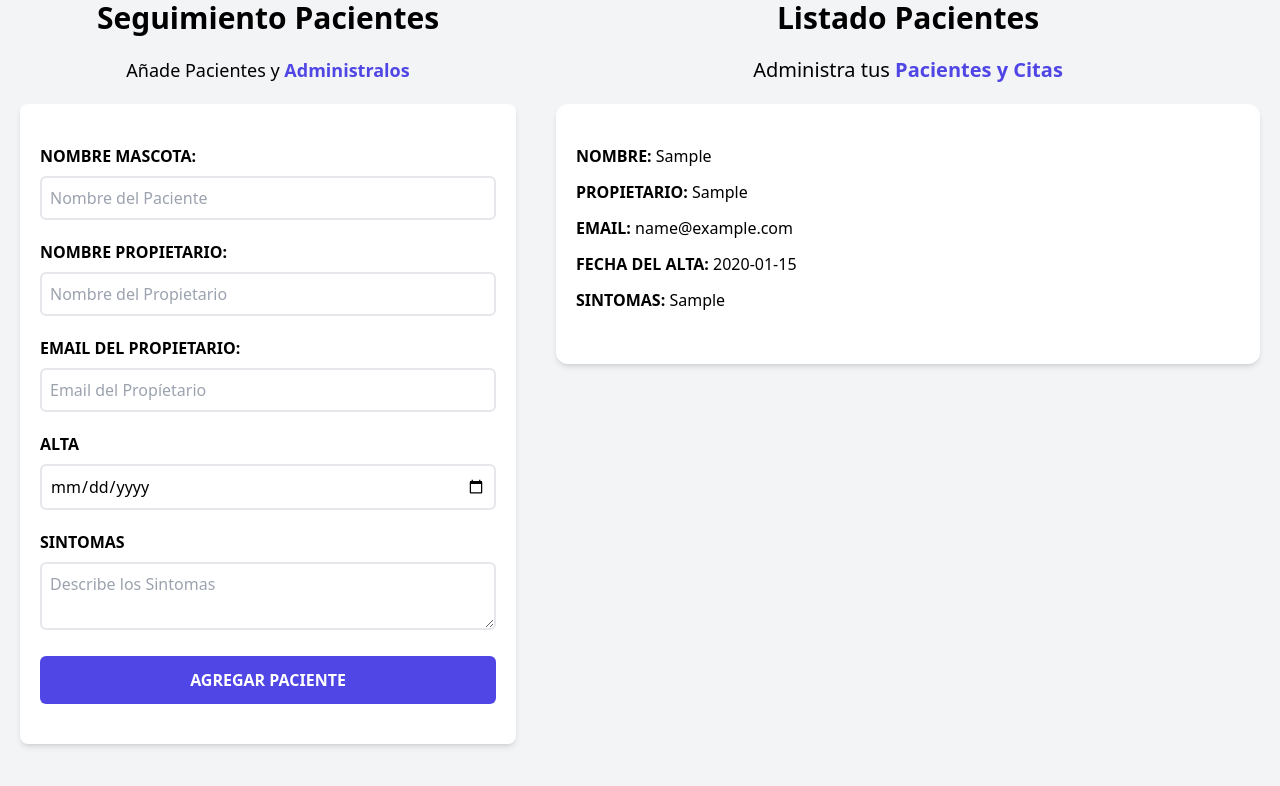
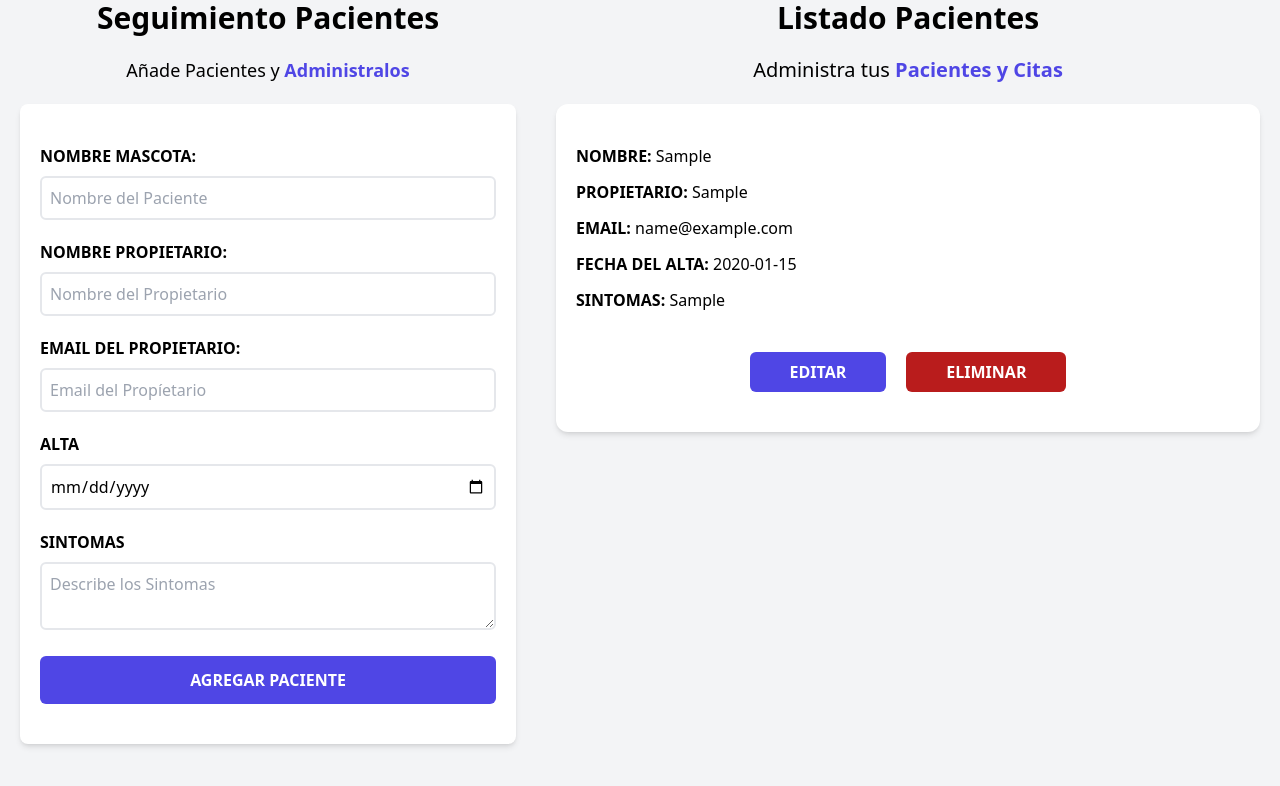
Before and after one commit to Nicomicu/appdepacientes, a React (Vite) app: page / in a window 1280 px wide. Both pictures are taken after typing "Sample", "Sample", "name@example.com", "2020-01-15", "Sample" into the empty fields and a click on the input "Agregar paciente". Shown: the part 176-962 px from the top of the page. Built offline with nearby package versions, Linux system fonts and the light colour scheme.

Commit message:
agregando-botones

```diff
--- a/src/components/Paciente.jsx
+++ b/src/components/Paciente.jsx
@@ -24,6 +24,18 @@
           Sintomas: {""}
           <span className="font-normal normal-case">{sintomas}</span>
         </p>
+        <div className="flex justify-center mt-10 space-x-5">
+          <button
+            type="button"
+            className="py-2 px-10 bg-indigo-600 hover:bg-indigo-700 text-white font-bold uppercase rounded-md">
+            Editar
+          </button>
+          <button
+            type="button"
+            className="py-2 px-10 bg-red-700 hover:bg-red-800 text-white font-bold uppercase rounded-md">
+            Eliminar
+          </button>
+        </div>
       </div>
     </div>
   )
```
